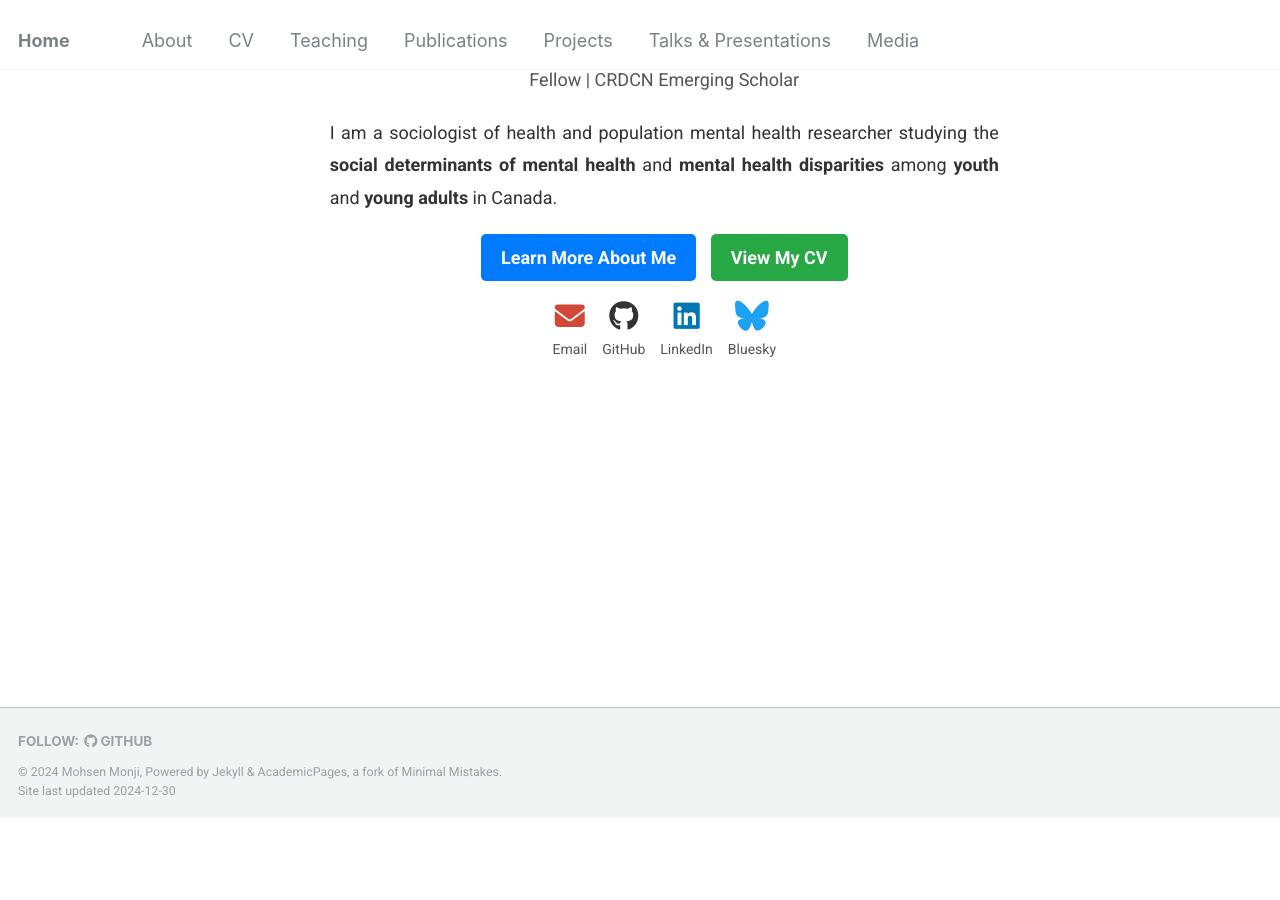
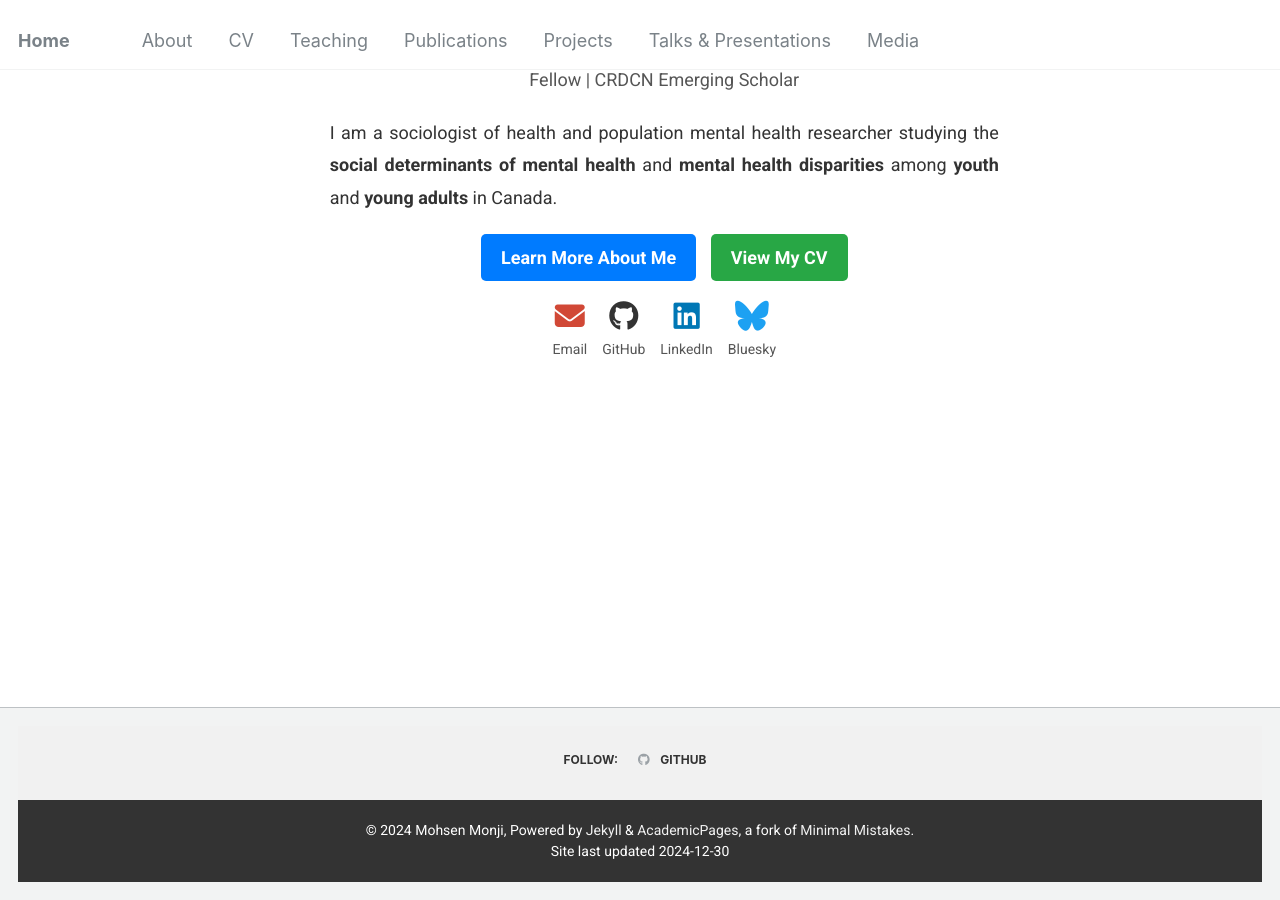
Before and after one commit to Mohsnmonji/mohsnmonji.github.io, a Jekyll site: the page built from _pages/front.md, in a window 1280 px wide and 900 px high, scrolled down 596 px. Built offline with Jekyll 4.4.1, drawn with Linux system fonts in a browser that asks for light colours; before the commit the page ends 1414 px from its top, so only the background shows below that.

Commit message:
Update footer.html

```diff
--- a/_includes/footer.html
+++ b/_includes/footer.html
@@ -1,22 +1,34 @@
 {% include base_path %}
 
 {% if site.author.github or site.author.bitbucket %}
-<div class="page__footer-follow">
-  <ul class="social-icons">
+  <div class="page__footer-follow" style="background-color: #f1f1f1; padding: 20px 0; text-align: center;">
+    <ul class="social-icons" style="list-style-type: none; padding: 0; display: flex; justify-content: center; gap: 15px; font-size: 16px;">
       {% if site.data.ui-text[site.locale].follow_label %}
-      <li><strong>{{ site.data.ui-text[site.locale].follow_label }}</strong></li>
+        <li style="font-weight: bold; color: #333;">{{ site.data.ui-text[site.locale].follow_label }}</li>
       {% endif %}
       {% if site.author.github %}
-      <li><a href="http://github.com/{{ site.author.github }}"><i class="fab fa-github" aria-hidden="true"></i> GitHub</a></li>
+        <li>
+          <a href="http://github.com/{{ site.author.github }}" style="color: #333; text-decoration: none; font-weight: bold;">
+            <i class="fab fa-github" aria-hidden="true" style="margin-right: 8px;"></i> GitHub
+          </a>
+        </li>
       {% endif %}
       {% if site.author.bitbucket %}
-      <li><a href="http://bitbucket.org/{{ site.author.bitbucket }}"><i class="fab fa-bitbucket" aria-hidden="true"></i> Bitbucket</a></li>
+        <li>
+          <a href="http://bitbucket.org/{{ site.author.bitbucket }}" style="color: #333; text-decoration: none; font-weight: bold;">
+            <i class="fab fa-bitbucket" aria-hidden="true" style="margin-right: 8px;"></i> Bitbucket
+          </a>
+        </li>
       {% endif %}
     </ul>
   </div>
 {% endif %}
 
-<div class="page__footer-copyright">
-  &copy; {{ site.time | date: '%Y' }} {{ site.name | default: site.title }}, {{ site.data.ui-text[site.locale].powered_by | default: "Powered by" }} <a href="http://jekyllrb.com" rel="nofollow">Jekyll</a> &amp; <a href="https://github.com/academicpages/academicpages.github.io">AcademicPages</a>, a fork of <a href="https://mademistakes.com/work/minimal-mistakes-jekyll-theme/" rel="nofollow">Minimal Mistakes</a>.<br />
-  Site last updated {{ "now" | date: '%Y-%m-%d' %}}
+<div class="page__footer-copyright" style="background-color: #333; color: white; padding: 20px 0; text-align: center; font-size: 14px;">
+  &copy; {{ site.time | date: '%Y' }} {{ site.name | default: site.title }},
+  {{ site.data.ui-text[site.locale].powered_by | default: "Powered by" }}
+  <a href="http://jekyllrb.com" rel="nofollow" style="color: #f1f1f1; text-decoration: none;">Jekyll</a> &amp;
+  <a href="https://github.com/academicpages/academicpages.github.io" style="color: #f1f1f1; text-decoration: none;" rel="nofollow">AcademicPages</a>, a fork of
+  <a href="https://mademistakes.com/work/minimal-mistakes-jekyll-theme/" rel="nofollow" style="color: #f1f1f1; text-decoration: none;">Minimal Mistakes</a>.<br />
+  Site last updated {{ "now" | date: '%Y-%m-%d' }}
 </div>
```
Lines whose indentation alone changed are shown as unchanged.
